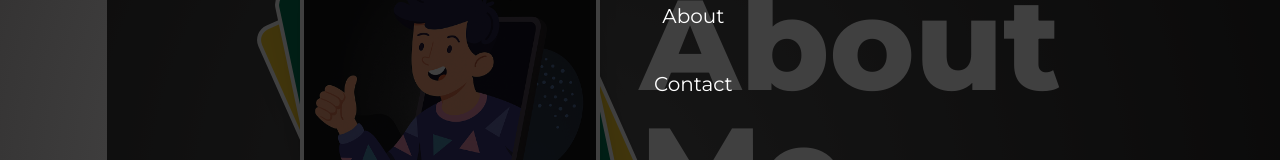
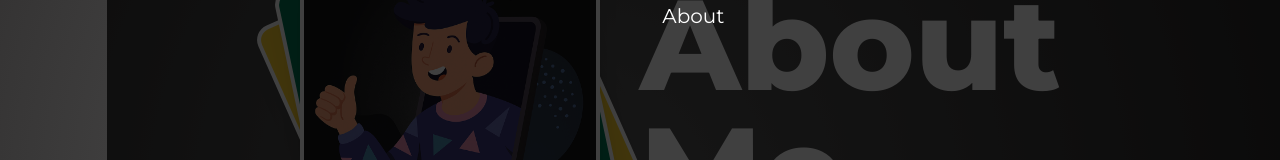
Before and after one commit to Just-Pyro/My-Portfolio, a React (Vite) app: page /My-Portfolio/about in a window 1280 px wide. Both pictures are taken after a click on the element 1244 px from the left and 32 px from the top of the page. Shown: the part 154-314 px from the top of the page. Built offline with nearby package versions, Linux system fonts and the light colour scheme.

Commit message:
Adjustments to Home page resposiveness

```diff
--- a/src/Components/NavBar.tsx
+++ b/src/Components/NavBar.tsx
@@ -1,8 +1,16 @@
-import { useState } from "react";
+import { useEffect, useState } from "react";
 import { HashLink } from "react-router-hash-link";
 
 const NavBar = () => {
   const [menuActive, setMenuActive] = useState(false);
+
+  useEffect(() => {
+    if (menuActive) {
+      document.body.style.overflow = "hidden";
+    } else {
+      document.body.style.overflow = "auto";
+    }
+  }, [menuActive]);
 
   return (
     <nav className="main-navbar montserrat-regular">
@@ -31,13 +39,20 @@ const NavBar = () => {
       </div>
 
       <div className={`offscreen-menu ${menuActive ? "active" : ""}`}>
-        <HashLink smooth to="/#start-nav-reference">
+        <HashLink
+          smooth
+          to="/#start-nav-reference"
+          onClick={() => setMenuActive(false)}
+        >
           Home
         </HashLink>
-        <HashLink smooth to="/about#start-nav-reference">
+        <HashLink
+          smooth
+          to="/about#start-nav-reference"
+          onClick={() => setMenuActive(false)}
+        >
           About
         </HashLink>
-        <a href="#contact-me">Contact</a>
       </div>
     </nav>
   );
--- a/src/Pages/Home.tsx
+++ b/src/Pages/Home.tsx
@@ -37,6 +37,7 @@ const Home = () => {
         <div className="subheading">
           <div className="sub-left">
             <img src={cat} alt="Cat Coding" className="cat-gif" />
+            <img src={profile} alt="profile pic" className="sub-profile-img" />
           </div>
           <div className="sub-right montserrat-regular">
             <p>
--- a/src/index.css
+++ b/src/index.css
@@ -17,7 +17,7 @@
   }
 
   .offscreen-menu-btn {
-    @apply 2xl:hidden h-4/5 w-12 relative z-10 cursor-pointer;
+    @apply z-50 2xl:hidden h-4/5 w-12 relative z-10 cursor-pointer;
   }
 
   .offscreen-menu-btn span {
@@ -47,7 +47,7 @@
   }
 
   .offscreen-menu {
-    @apply hidden h-screen w-11/12 bg-black/75 backdrop-blur-3xl absolute top-0 right-0 flex-col items-center space-y-10 p-3 pt-22 transition-all;
+    @apply z-40 hidden h-screen w-11/12 bg-black/75 backdrop-blur-3xl absolute top-0 right-0 flex-col items-center space-y-10 p-3 pt-22 transition-all;
   }
 
   .offscreen-menu.active {
@@ -89,7 +89,11 @@
 
   .img-wrapper,
   .cat-gif {
-    @apply w-52 lg:w-84 h-72 lg:h-96 hover:scale-105 transition-all ease-in-out rounded-lg overflow-hidden shadow-2xl;
+    @apply hidden lg:inline-block w-84 h-96 hover:scale-105 transition-all ease-in-out rounded-lg overflow-hidden shadow-2xl;
+  }
+
+  .sub-profile-img {
+    @apply lg:hidden h-72 object-cover rounded-lg overflow-hidden shadow-2xl;
   }
 
   .profile-img {
```
